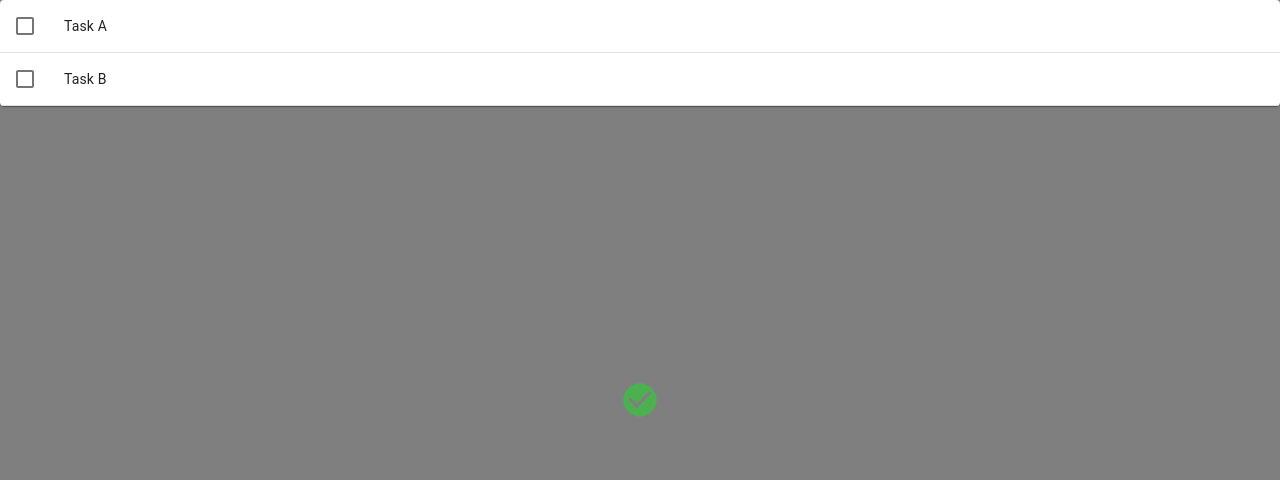
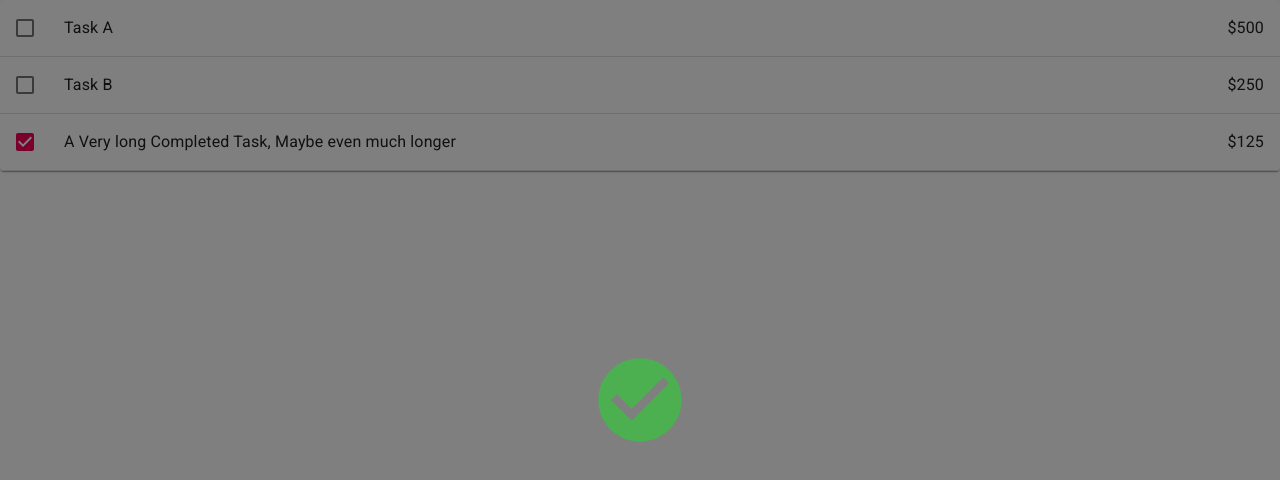
Before and after one commit to fokolo/todolist, a React (Create React App) app: page / in a window 1280 px wide. Shown: the top 480 px of the page. Built offline with nearby package versions, Linux system fonts and the light colour scheme.

Commit message:
Started prototype of TodoList

```diff
--- a/src/App.tsx
+++ b/src/App.tsx
@@ -1,44 +1,41 @@
 import React, { useState } from 'react';
-import { Backdrop, Checkbox, Paper, Table, TableBody, TableCell, TableContainer, TableRow } from '@material-ui/core';
+import { Backdrop, Zoom } from '@material-ui/core';
 import { CheckCircle } from '@material-ui/icons';
 import { green } from '@material-ui/core/colors';
+import { TodoList } from './TodoList';
+import 'fontsource-roboto';
+
+
+const todos: Todo[] = [
+  {
+    text: 'Task A',
+    complete: false,
+    cash: 500
+  },
+  {
+    text: 'Task B',
+    complete: false,
+    cash: 250
+  },
+  {
+    text: 'A Very long Completed Task, Maybe even much longer',
+    complete: true,
+    cash: 125
+  },
+]
 
 function App() {
   const [isSelected, setIsSelected] = useState(false);
   const [backdropOpen, setBackdropOpen] = useState(true);
 
-
   return (
     <>
-      <Backdrop open={backdropOpen} onClick={() => { setBackdropOpen(false) }}>
-        <CheckCircle style={{ color: green[500], fontSize: 40 }} />
+      <TodoList todos={todos} />
+      <Backdrop open={backdropOpen} style={{ zIndex: 1000 }} onClick={() => { setBackdropOpen(false) }}>
+        <Zoom in={backdropOpen}>
+          <CheckCircle style={{ color: green[500], fontSize: 100 }} />
+        </Zoom>
       </Backdrop>
-      <TableContainer component={Paper}>
-        <Table>
-          <TableBody>
-            <TableRow selected={isSelected} hover onClick={() => {
-              setIsSelected(!isSelected);
-            }}>
-              <TableCell padding="checkbox">
-                <Checkbox checked={isSelected} onChange={(e) => {
-                  setIsSelected(e.target.checked);
-                }} />
-              </TableCell>
-              <TableCell>
-                Task A
-            </TableCell>
-            </TableRow>
-            <TableRow>
-              <TableCell padding="checkbox">
-                <Checkbox />
-              </TableCell>
-              <TableCell>
-                Task B
-            </TableCell>
-            </TableRow>
-          </TableBody>
-        </Table>
-      </TableContainer>
     </>);
 }
 
--- /dev/null
+++ b/src/TodoList.tsx
@@ -0,0 +1,23 @@
+import React from 'react';
+import { TableContainer, Paper, Table, TableBody } from '@material-ui/core';
+import { TodoListItem } from './TodoListItem';
+
+
+interface Props {
+    todos: Todo[];
+}
+
+export const TodoList: React.FC<Props> = ({ todos }) => {
+    return (<>
+      <TableContainer component={Paper}>
+        <Table>
+          <TableBody>
+              {todos.map(todoItem => (
+                  <TodoListItem todo={todoItem}/>
+              ))}
+          </TableBody>
+        </Table>
+      </TableContainer>
+
+    </>);
+}
--- /dev/null
+++ b/src/TodoListItem.tsx
@@ -0,0 +1,25 @@
+import { TableRow, TableCell, Checkbox, Typography } from '@material-ui/core';
+import React from 'react';
+
+interface Props {
+    todo: Todo;
+}
+
+export const TodoListItem: React.FC<Props> = ({ todo }) => {
+    return (<>
+        <TableRow>
+            <TableCell padding="checkbox">
+                <Checkbox checked={todo.complete} />
+            </TableCell>
+            <TableCell>
+                <Typography>
+                    {todo.text}
+                </Typography>
+            </TableCell>
+            <TableCell align={'right'} >
+                <Typography >${todo.cash}</Typography>
+            </TableCell>
+        </TableRow>
+
+    </>);
+}
--- a/src/react-app-env.d.ts
+++ /dev/null
@@ -1 +0,0 @@
-/// <reference types="react-scripts" />
--- /dev/null
+++ b/src/types.d.ts
@@ -0,0 +1,5 @@
+interface Todo {
+    text: string;
+    complete: boolean;
+    cash: number;
+  }
```
